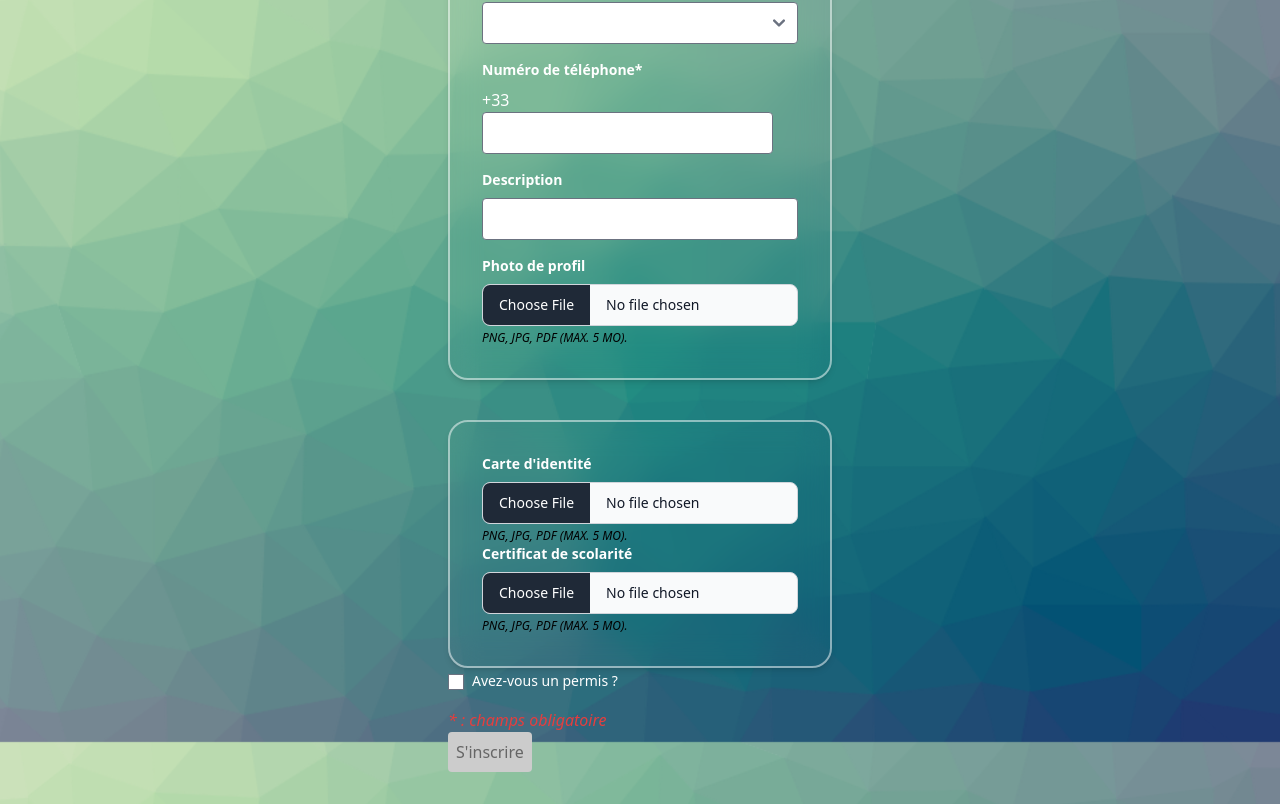
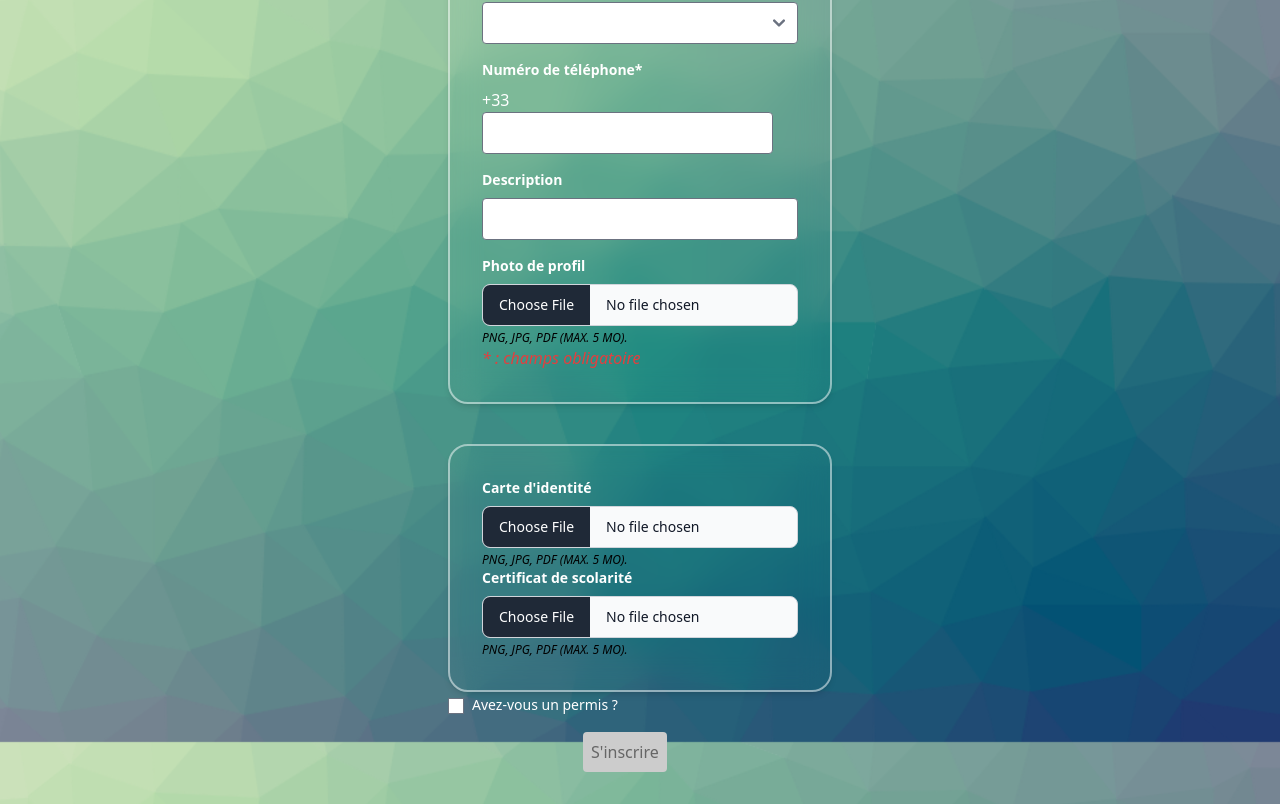
Before and after one commit to nayren23/UniRide-SApp, an Angular app in the folder UniRide/: page /registration in a window 1280 px wide. Shown: the part 858-1662 px from the top of the page. Built offline with nearby package versions, Linux system fonts and the light colour scheme.

Commit message:
fix : css ok

```diff
--- a/UniRide/src/app/registration/registration.component.css
+++ b/UniRide/src/app/registration/registration.component.css
@@ -58,6 +58,9 @@
 .tailleTel{
     width: 92%;
 }
+.boutonCenter{
+    margin-left: 135px;
+}
 
 #taillePlus33{
     padding-right: 3px;
--- a/UniRide/src/app/registration/registration.component.html
+++ b/UniRide/src/app/registration/registration.component.html
@@ -115,6 +115,8 @@
 
             <p class="mt-1 text-xs italique">PNG, JPG, PDF (MAX. 5 MO).</p>
 
+            <p class="italique text-red-500">* : champs obligatoire</p>
+
 
         </section>
 
@@ -134,6 +136,7 @@
                 type="file" id="school_certificate" name="school_certificate"
                 (change)="handleFileInput($event, 'school_certificate')" accept="image/*">
             <p class="mt-1 text-xs italique">PNG, JPG, PDF (MAX. 5 MO).</p>
+
 
         </section>
 
@@ -156,11 +159,10 @@
 
 
 
-        <p class="italique text-red-500">* : champs obligatoire</p>
 
         <!-- Bouton Suivant -->
         <div>
-            <button type="submit" class="bg-blue-500 text-white p-2 rounded"
+            <button type="submit" class="bg-blue-500 text-white p-2 rounded boutonCenter"
                 [disabled]="!inscriptionForm.valid || !passwordsMatch()"
                 [ngClass]="{'button-disabled': !inscriptionForm.valid || !passwordsMatch()}">
                 S'inscrire
```
